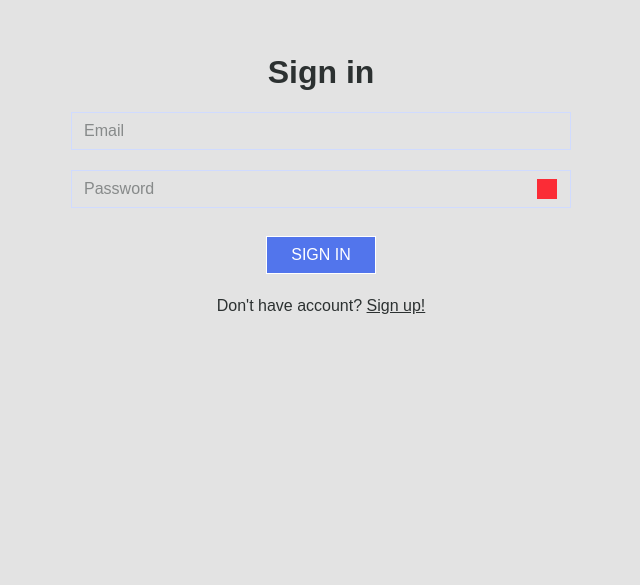
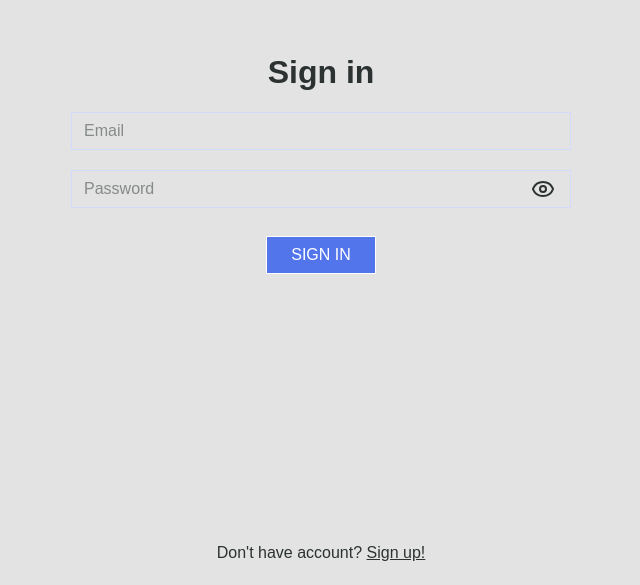
Before and after one commit to Kaliuzhnyi-Nazariy/cryptoboard, a Next.js app in the folder frontend/: page /auth/signin in a window 1280 px wide. Shown: the part 215-800 px from the top of the page, without its empty margins (319-959 px from the left). Built offline with nearby package versions, Linux system fonts and the light colour scheme; no server answers; a web font is replaced by a local one.

Commit message:
signin page

```diff
--- a/frontend/src/app/auth/signin/Form.tsx
+++ b/frontend/src/app/auth/signin/Form.tsx
@@ -5,6 +5,10 @@ import InputAuth from "../components/InputAuth";
 import { useAppDispatch } from "@/app/redux/hooks";
 import { signin } from "@/app/redux/requests/authRequests";
 import { SigninUser } from "@/app/types";
+import { Eye, EyeClosed } from "lucide-react";
+import toast from "react-hot-toast";
+import { useSelector } from "react-redux";
+import { userError } from "@/app/redux/selectors";
 
 const Form = () => {
   const router = useRouter();
@@ -13,6 +17,8 @@ const Form = () => {
 
   const [showPassword, setShowPassword] = useState(false);
 
+  const error = useSelector(userError);
+
   async function handleSubmit(event: FormEvent<HTMLFormElement>) {
     event.preventDefault();
 
@@ -20,24 +26,16 @@ const Form = () => {
     const email = formData.get("email");
     const password = formData.get("password");
 
-    console.log({ email, password });
-
     const res = await dispatch(signin({ email, password } as SigninUser));
 
     if (res.meta.requestStatus === "fulfilled") {
       router.push("/cryptoboard");
+      toast.success(`Signed in successfully!`);
     }
-    //   const response = await fetch("/api/auth/login", {
-    //     method: "POST",
-    //     headers: { "Content-Type": "application/json" },
-    //     body: JSON.stringify({ email, password }),
-    //   });
 
-    //   if (response.ok) {
-    //     router.push("/profile");
-    //   } else {
-    //     // Handle errors
-    //   }
+    if (res.meta.requestStatus === "rejected") {
+      toast.error(error);
+    }
   }
 
   return (
@@ -57,9 +55,13 @@ const Form = () => {
           />
           <button
             type="button"
-            className="absolute top-1/2 right-1 w-5 h-5 bg-red-500 -translate-1/2"
+            className="absolute top-1/2 right-1 -translate-1/2"
             onClick={() => setShowPassword(!showPassword)}
-          ></button>
+          >
+            {showPassword ? <EyeClosed /> : <Eye />}
+          </button>
+          {/*             className="absolute top-1/2 right-1 w-5 h-5 bg-red-500 -translate-1/2"
+           */}
         </div>
         <button
           type="submit"
--- a/frontend/src/app/auth/signin/page.tsx
+++ b/frontend/src/app/auth/signin/page.tsx
@@ -3,11 +3,13 @@ import Form from "./Form";
 
 const page = () => {
   return (
-    <div className="w-full min-h-screen flex flex-col justify-center items-center px-3">
+    <div className="w-full h-screen flex flex-col justify-center items-center px-3">
       <Form />
-      <Link href={"/auth/signup"} className="mt-2 min-[768px]:mt-5">
-        Don&apos;t have account? <span className="underline">Sign up!</span>
-      </Link>
+      <div className="text-center mb-5">
+        <Link href={"/auth/signup"} className="min-[768px]:mb-10">
+          Don&apos;t have account? <span className="underline">Sign up!</span>
+        </Link>
+      </div>
     </div>
   );
 };
```
